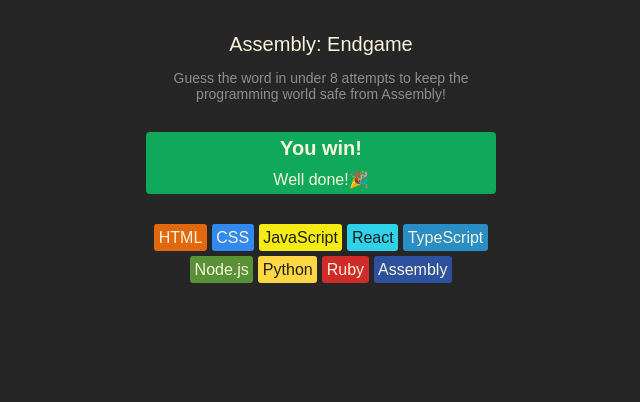
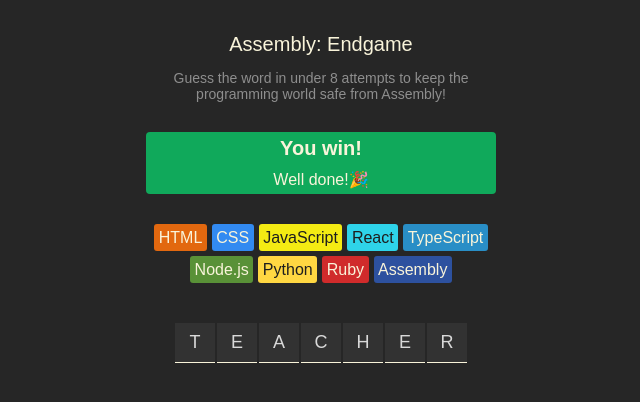
Before and after one commit to kolodziejmateusz/React-kurs-scrimba, a React (Vite) app in the folder Assembly-Endgame-Capstone-Project/: page / in a window 1280 px wide. Shown: the top 402 px of the page, without its empty margins (319-959 px from the left). Built offline with nearby package versions, Linux system fonts and the light colour scheme.

Commit message:
Assembly Endgame - Word Display

```diff
--- a/Assembly-Endgame-Capstone-Project/src/App.css
+++ b/Assembly-Endgame-Capstone-Project/src/App.css
@@ -53,9 +53,29 @@ section.language-chips {
   flex-wrap: wrap;
   justify-content: center;
   gap: 5px;
+  margin-bottom: 40px;
 }
 
 section.language-chips > span {
   padding: 4.5px;
   border-radius: 3px;
 }
+
+section.word {
+  max-width: 350px;
+  display: flex;
+  justify-content: center;
+  gap: 2px;
+}
+
+section.word > span {
+  background-color: #323232;
+  height: 40px;
+  width: 40px;
+  font-size: 1.125rem;
+  border-bottom: rgb(59, 12, 12);
+  display: flex;
+  justify-content: center;
+  align-items: center;
+  border-bottom: 1px solid #f9f4da;
+}
--- a/Assembly-Endgame-Capstone-Project/src/App.jsx
+++ b/Assembly-Endgame-Capstone-Project/src/App.jsx
@@ -1,19 +1,27 @@
 import Language from "./components/Language";
 import "./app.css";
 import languageArr from "./data/languages";
+import { useState } from "react";
 
 export default function App() {
+  const [currentWord, setCurrentWord] = useState("teacher");
+
+  const letterElements = currentWord
+    .split("")
+    .map((letter, index) => <span key={index}>{letter.toUpperCase()}</span>);
+
   return (
     /**
      * Goal: Build out the main parts of our app
      *
-     * Challenge: Create the language chips. Use the
-     * `languages.js` file to pull in the array of
-     * languages to use, which contains the language
-     * name, background color, and text color.
-     *
-     * Hint for layout: use a flex container that can wrap
-     * to layout the languages.
+     * Challenge:
+     * 1. Save a "currentWord" in state. Initialize as "react".
+     * 2. Map over the letters of the word (you'll need to turn
+     *    the string into an array of letters first) and display
+     *    each one as a <span>. Capitalize the letters when
+     *    displaying them.
+     * 3. Style to look like the design. You can get the underline
+     *    effect on the box using `border-bottom`.
      */
     <main>
       <header>
@@ -37,6 +45,7 @@ export default function App() {
           />
         ))}
       </section>
+      <section className="word">{letterElements}</section>
     </main>
   );
 }
```
